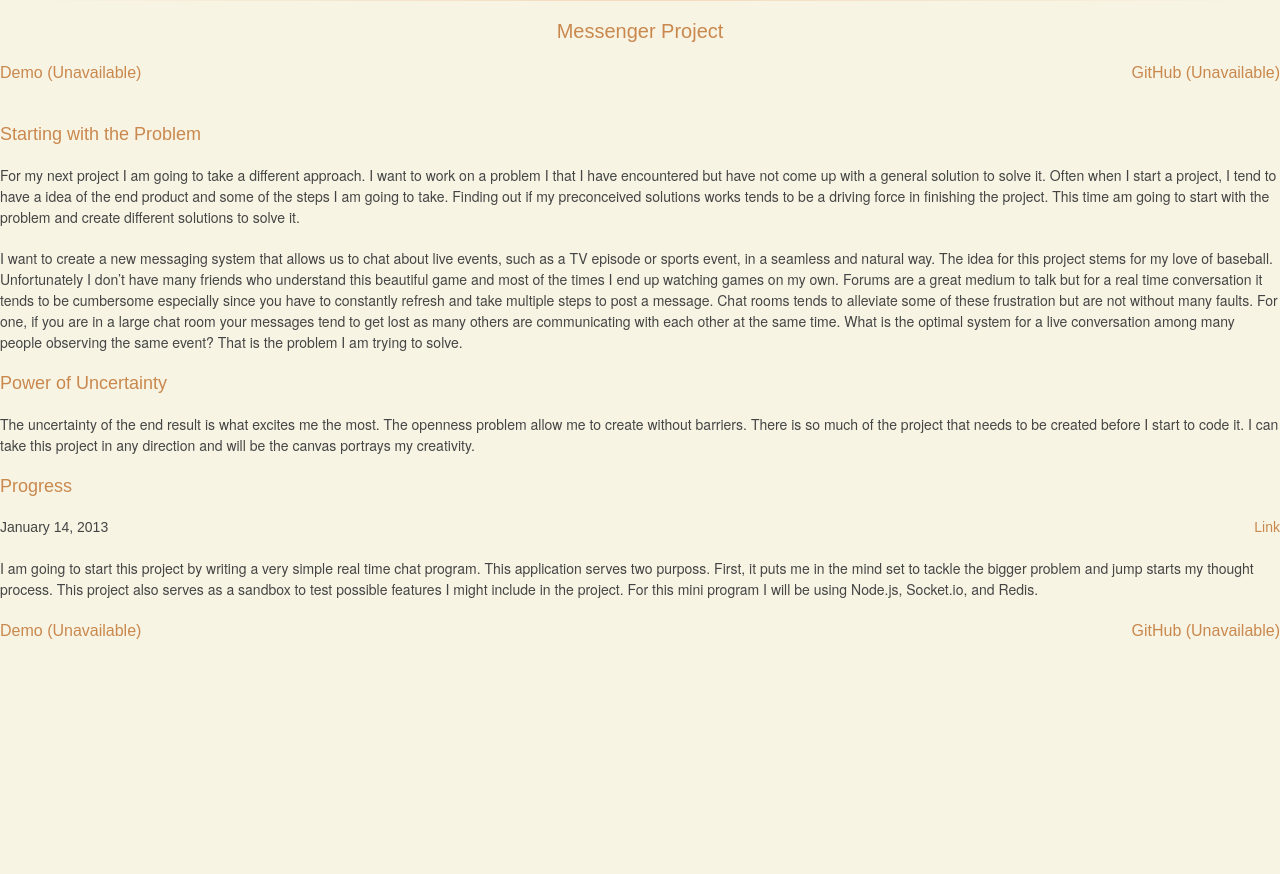
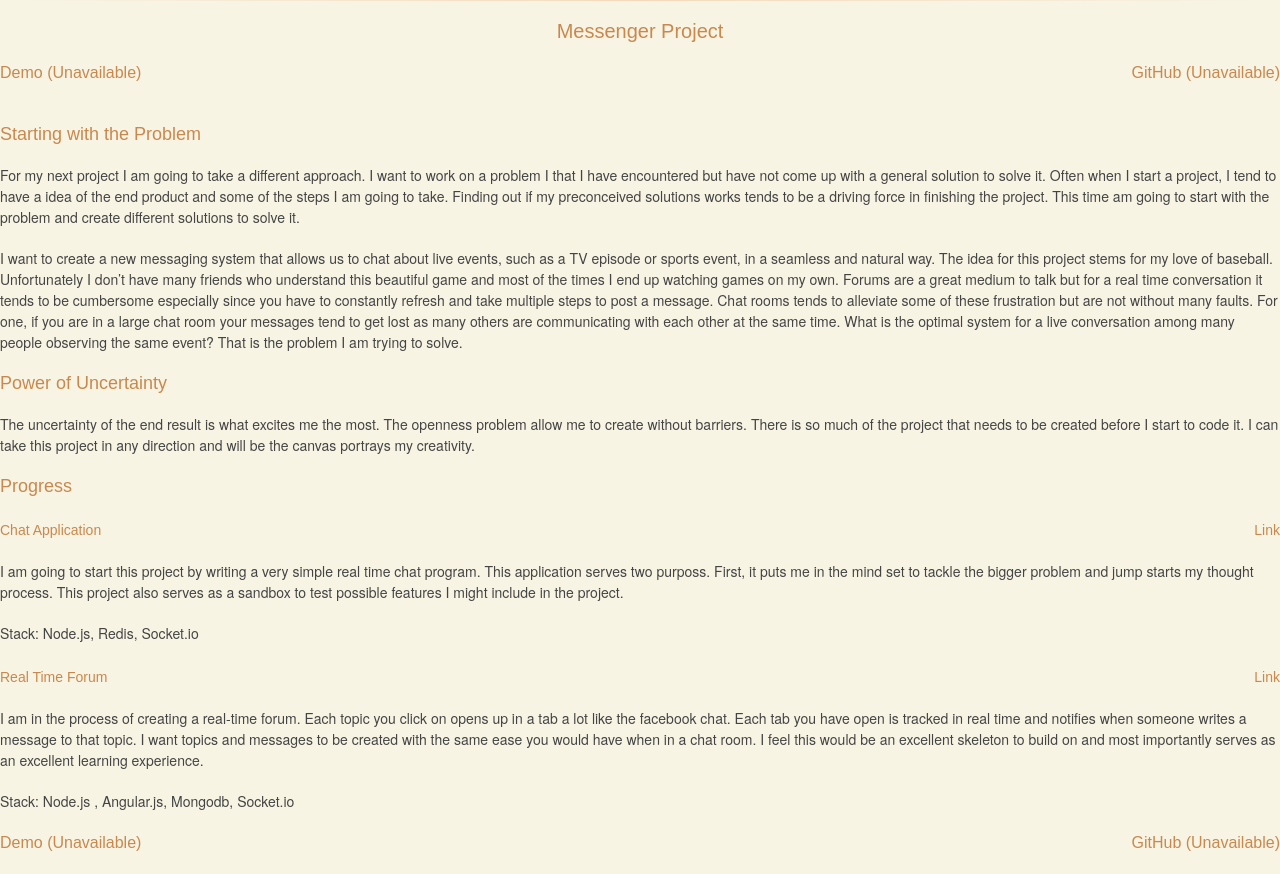
Before and after one commit to edwin-velasquez/edwin-velasquez.github.io, a plain HTML site: page newproject.html in a window 1280 px wide. Before the commit the page ends 800 px from the top, so only its background shows below. Drawn offline with Linux system fonts and the light colour scheme; a web font is replaced by a local one.

Commit message:
Add new project progress

```diff
--- a/newproject.html
+++ b/newproject.html
@@ -1,4 +1,3 @@
-<div class="content">
     <!DOCTYPE html PUBLIC "-//W3C//DTD XHTML 1.0 Strict//EN"
     "http://www.w3.org/TR/xhtml1/DTD/xhtml1-strict.dtd">
 
@@ -46,20 +45,36 @@
                 </p>
 
                 <div class="header project_sub_header">Progress</div>
-
+                <div class="progress">
                 <div class="header">
                 <table>
                     <tr>
-                        <td  class="progress_header"> January 14, 2013 </td>
+                        <td  class="progress_header"> Chat Application</td>
                         <td  class="progress_link"> <a href="https://github.com/edwinv710/NodeChat"> Link </a> </td>
                     </tr>
                 </table>
                 </div>
 
                 <p>
-                    I am going to start this project by writing a very simple real time chat program. This application serves two purposs. First, it puts me in the mind set to tackle the bigger problem and jump starts my thought process. This project also serves as a sandbox to test possible features I might include in the project. For this mini program I will be using Node.js, Socket.io, and Redis.
+                    I am going to start this project by writing a very simple real time chat program. This application serves two purposs. First, it puts me in the mind set to tackle the bigger problem and jump starts my thought process. This project also serves as a sandbox to test possible features I might include in the project. </p>
+                <p><b>Stack: </b>Node.js, Redis, Socket.io</p>
+                </div>
+                <div class="progress">
+                <div class="header">
+                <table>
+                    <tr>
+                        <td  class="progress_header"> Real Time Forum</td>
+                        <td  class="progress_link"> <a href="#a"> Link </a> </td>
+                    </tr>
+                </table>
+                </div>
+
+                <p>
+                  I am in the process of creating a real-time forum. Each topic you click on opens up in a tab a lot like the facebook chat. Each tab you have open is tracked in real time and notifies when someone writes a message to that topic. I want topics and messages to be created with the same ease you would have when in a chat room. I feel this would be an excellent skeleton to build on and most importantly serves as an excellent learning experience.
                 </p>
-
+                <p>
+                <b>Stack: </b> Node.js , Angular.js, Mongodb, Socket.io</p>
+                </div>
                 <table>
                     <tr>
                         <td class="project_link"> <a href="#a"> Demo (Unavailable) </a>
```
